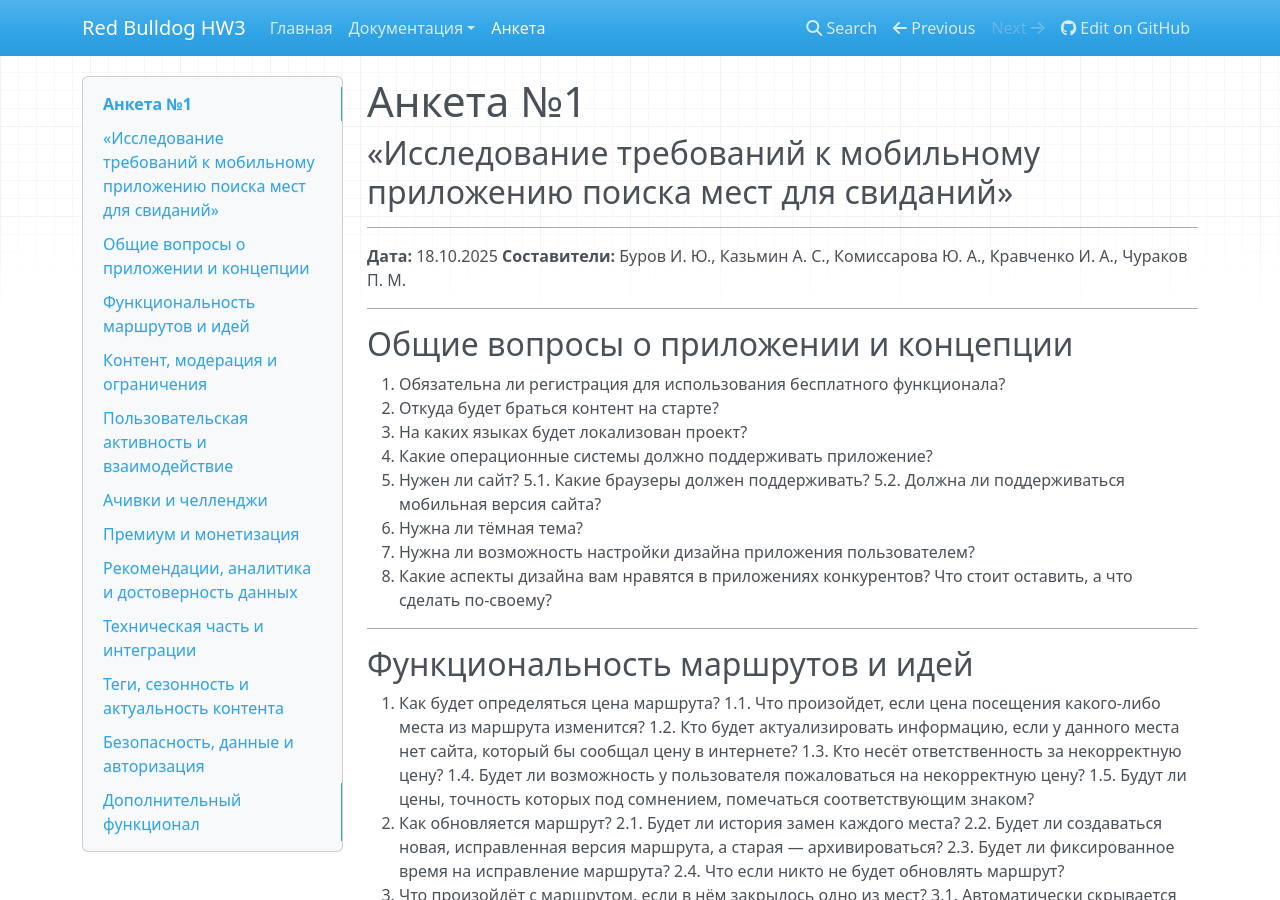
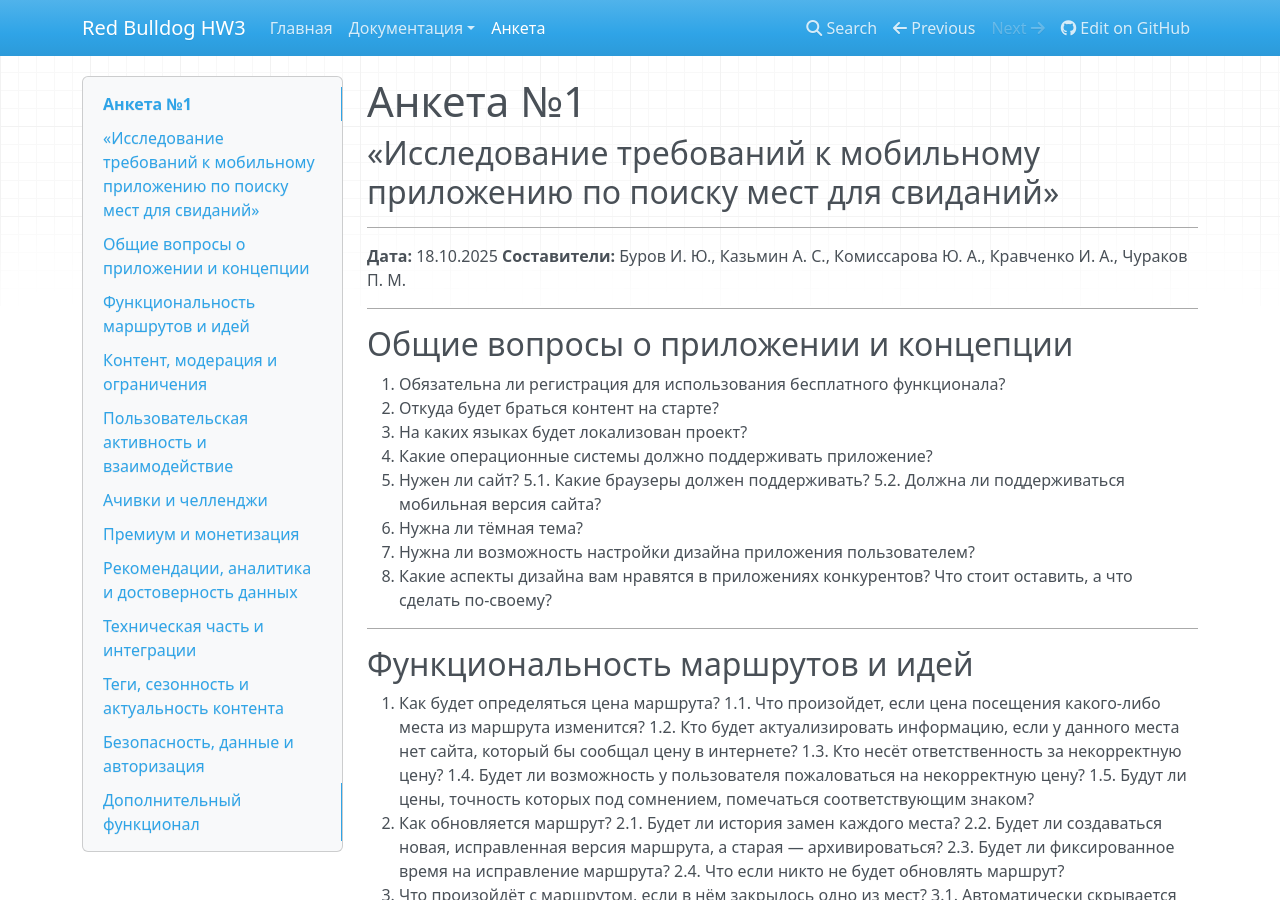
Before and after one commit to exectly7/hw3-groudyna, an MkDocs documentation site: the page built from files/content/questionnaire.md, in a window 1280 px wide and 900 px high. Built offline with MkDocs 1.6.1, drawn with Linux system fonts in a browser that asks for light colours; nearby versions of some CDN libraries.

```diff
--- a/files/content/questionnaire.md
+++ b/files/content/questionnaire.md
@@ -1,6 +1,6 @@
 # Анкета №1
 
-## «Исследование требований к мобильному приложению поиска мест для свиданий»
+## «Исследование требований к мобильному приложению по поиску мест для свиданий»
 
 ---
 
```
